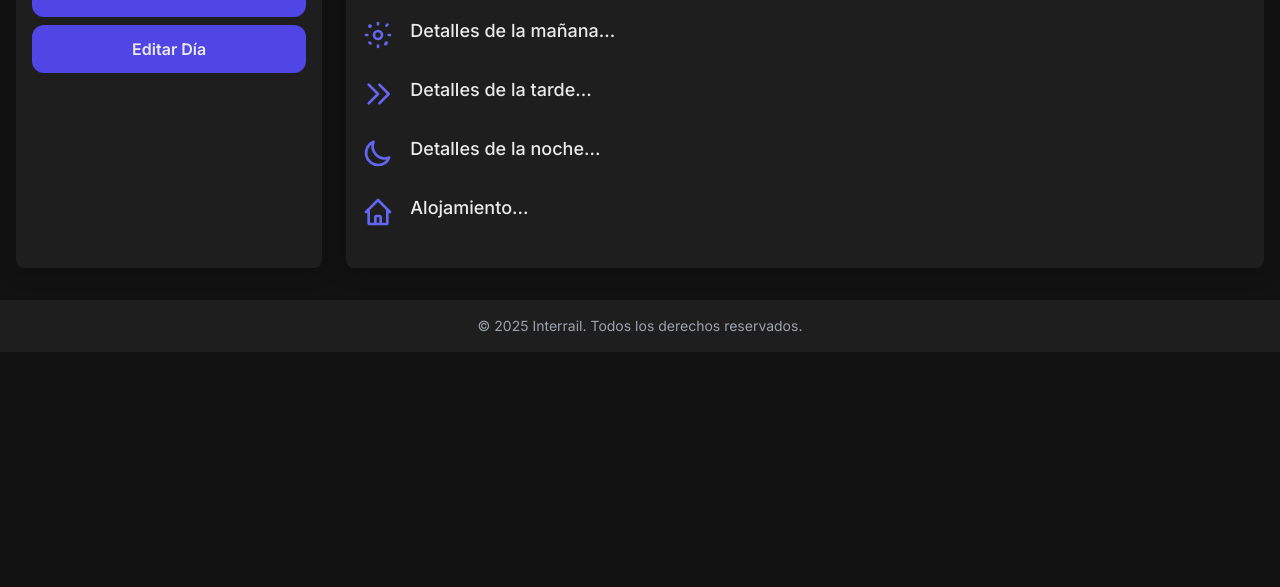
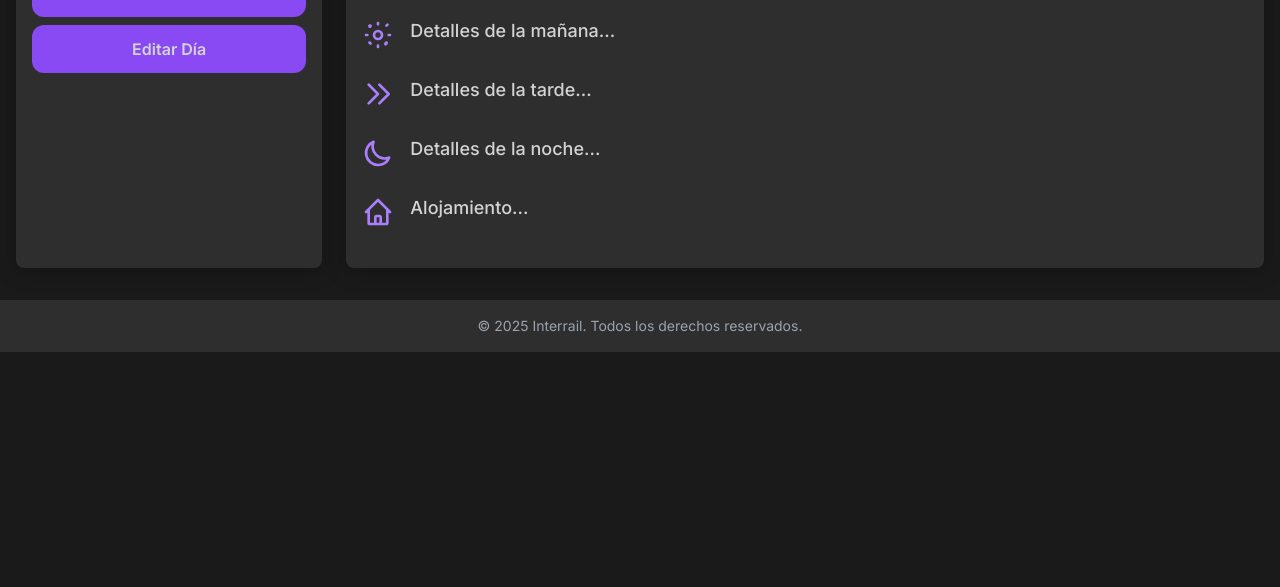
Before and after one commit to Samudiiazzz/Interrail2025app, a website: page index.html in a window 1280 px wide. Shown: the part 213-800 px from the top of the page. Drawn offline with nearby package versions, Linux system fonts and the light colour scheme; no server answers.

Commit message:
Update index.html

```diff
--- a/index.html
+++ b/index.html
@@ -11,14 +11,14 @@
     <script src="https://cdn.tailwindcss.com"></script>
     <style>
         :root {
-            --bg-primary: #121212;
-            --bg-secondary: #1E1E1E;
-            --text-primary: #EAEAEA;
-            --text-secondary: #a1a1aa;
-            --accent-indigo: #4f46e5;
-            --accent-indigo-hover: #6366f1;
-            --accent-yellow: #facc15;
-            --border-color: #333;
+            --bg-primary: #1A1A1A;
+            --bg-secondary: #2E2E2E;
+            --text-primary: #D3D3D3;
+            --text-secondary: #b0b0b0;
+            --accent-indigo: #8A4AF3;
+            --accent-indigo-hover: #a97ffb;
+            --accent-yellow: #8A4AF3;
+            --border-color: #2E2E2E;
         }
         html, body {
             background-color: var(--bg-primary) !important;
@@ -42,7 +42,7 @@
             box-shadow: 0 4px 20px rgba(0, 0, 0, 0.25) !important;
         }
         #progress-container {
-            background-color: #2a2a2e;
+            background-color: #232029;
             border-radius: 99px;
             overflow: hidden;
             height: 10px;
@@ -123,7 +123,7 @@
         }
         #calendar-view .activity-card:hover {
             transform: translateY(-5px);
-            box-shadow: 0 8px 25px rgba(0,0,0,0.3);
+            box-shadow: 0 8px 25px rgba(138,74,243,0.15);
         }
         #calendar-view .day-number {
             font-size: 2rem;
```
